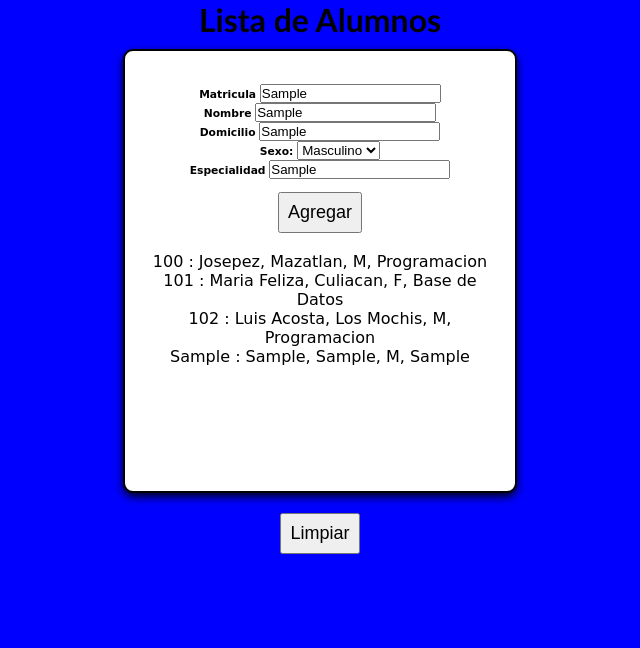
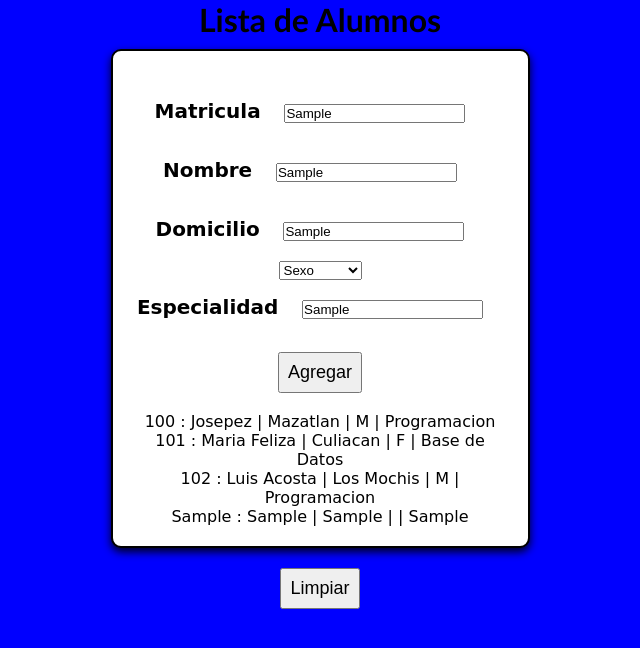
Before and after one commit to JuanAramburo/automoviles2, a plain HTML site: page html/alumnos.html in a window 1280 px wide. Both pictures are taken after typing "Sample", "Sample", "Sample", "Sample" into the empty fields and a click on the button "Agregar". Shown: the whole page, without its empty margins (320-960 px from the left). Drawn offline with Linux system fonts and the light colour scheme.

Commit message:
Se realizaron ajustes

```diff
--- a/css/alumnos.css
+++ b/css/alumnos.css
@@ -5,12 +5,12 @@
 
 .contenedor{
     font-family: "Edu AU VIC WA NT Dots", cursive;
-    font-optical-sizing: auto;
+    font-size: auto;
     align-items: center;
     justify-content: center;
     background-color: white;
-    max-width: 350px;
-    height: 400px;
+    max-width: 375px;
+    height: auto;
     margin: 10px;
     padding: 20px;
     margin-left: auto;
@@ -45,6 +45,14 @@ button{
     font-size: 18px;
 }
 
+label{
+    font-size: 20px;
+}
+
+input{
+    margin: 20px;
+}
+
 header{
     font-family: 'Gill Sans', 'Gill Sans MT', Calibri, 'Trebuchet MS', sans-serif;
 }
--- a/html/alumnos.html
+++ b/html/alumnos.html
@@ -24,11 +24,11 @@
                 <label for="">Domicilio</label>
                 <input type="text" id="domicilio">
                 <br>
-                <span>Sexo: </span>
                 <select name="cmbsexo" id="cmbsexo">
-                    <option value="M"> Masculino
-                        <option value="F">Femenino</option>
-                    </option>
+                    <option value="">Sexo</option>
+                    <option value="M">Masculino</option>
+                    <option value="F">Femenino</option>
+
                 </select>
                 <br>
                 <label for="">Especialidad</label>
--- a/js/alumnos.js
+++ b/js/alumnos.js
@@ -31,10 +31,12 @@ function mostrar(){
     for(let con = 0; con < alumnos.length; ++con){
         lista.innerHTML +=
             alumnos[con].matricula + " : " +
-            alumnos[con].nombre + ", " +
-            alumnos[con].domicilio + ", " +
-            alumnos[con].sexo + ", " +
+            alumnos[con].nombre + " | " +
+            alumnos[con].domicilio + " | " +
+            alumnos[con].sexo + " | " +
             alumnos[con].especialidad + "<br>";
+
+
     }
 }
 
@@ -58,6 +60,10 @@ function agregar(){
 function limpiar(){
     const lista = document.getElementById("lista");
     lista.innerHTML = "";
+    document.getElementById("matricula").value = "";
+    document.getElementById("nombre").value = "";
+    document.getElementById("domicilio").value = "";
+    document.getElementById("especialidad").value = "";
 }
 
 btnAgregar.addEventListener('click', agregar);
```
